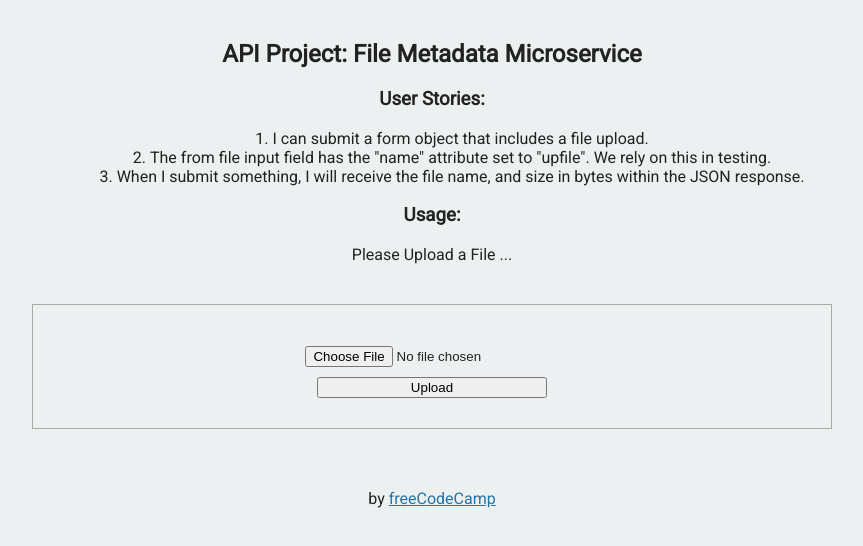
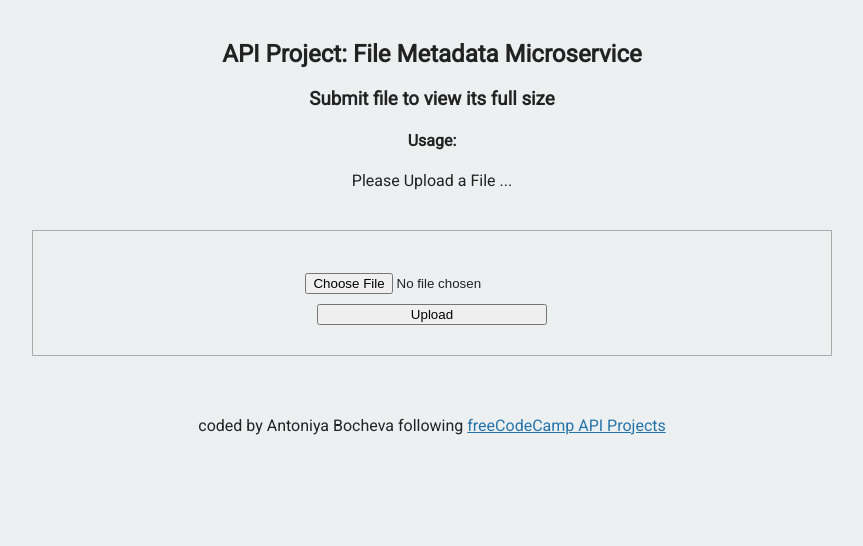
Before and after one commit to ABocheva/boilerplate-apiproject-filemetadata, a website: page views/index.html in a window 1280 px wide. Shown: the whole page, without its empty margins (208-1071 px from the left). Drawn offline with Linux system fonts and the light colour scheme.

Commit message:
changes to html, added multer and body parser to package.json and used multer middleware to upload files in server,js

```diff
--- a/package.json
+++ b/package.json
@@ -1,5 +1,6 @@
 {
 	"name": "file_metadata",
+	"author": "Antoniya Bocheva",
 	"version": "0.0.1",
 	"description": "API project for freeCodeCamp",
 	"main": "server.js",
@@ -8,7 +9,9 @@
 	},
 	"dependencies": {
 		"express": "^5.0.0-alpha.2",
-		"cors": "^2.8.1"
+		"cors": "^2.8.4",
+    	"multer": "^1.3.0",
+    	"body-parser": "^1.18.3"
 	},
 	"engines": {
 		"node": "4.4.5"
--- a/views/index.html
+++ b/views/index.html
@@ -13,14 +13,8 @@
 
       <div class="container">
         <h2>API Project: File Metadata Microservice</h2>
-        <h3>User Stories:</h3>
-        <ol>
-          <li>I can submit a form object that includes a file upload.</li>
-          <li>The from file input field  has the "name" attribute set to "upfile". We rely on this in testing.</li>
-          <li>When I submit something, I will receive the file name, and size in bytes within the JSON response.</li>
-        </ol>
-
-        <h3>Usage:</h3>
+        <h3>Submit file to view its full size</h3>
+        <h4>Usage:</h4>
         <p>
           Please Upload a File ...
         </p>
@@ -34,8 +28,8 @@
       </div>
       <div class="footer">
         <p>
-          by
-          <a href="http://www.freecodecamp.com">freeCodeCamp</a>
+          coded by Antoniya Bocheva following
+          <a href="http://www.freecodecamp.com">freeCodeCamp API Projects</a>
         </p>
       </div>
    </body>
```
Also changed, not shown: server.js (+36 -5 lines).
